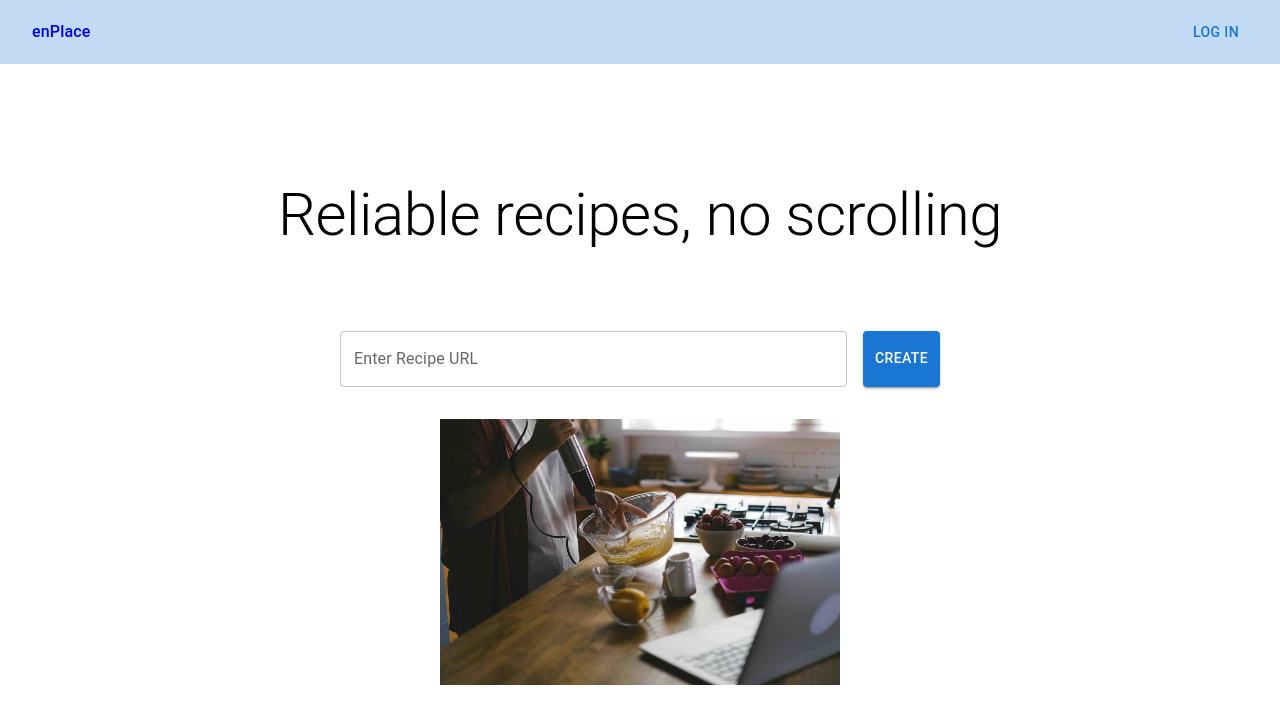
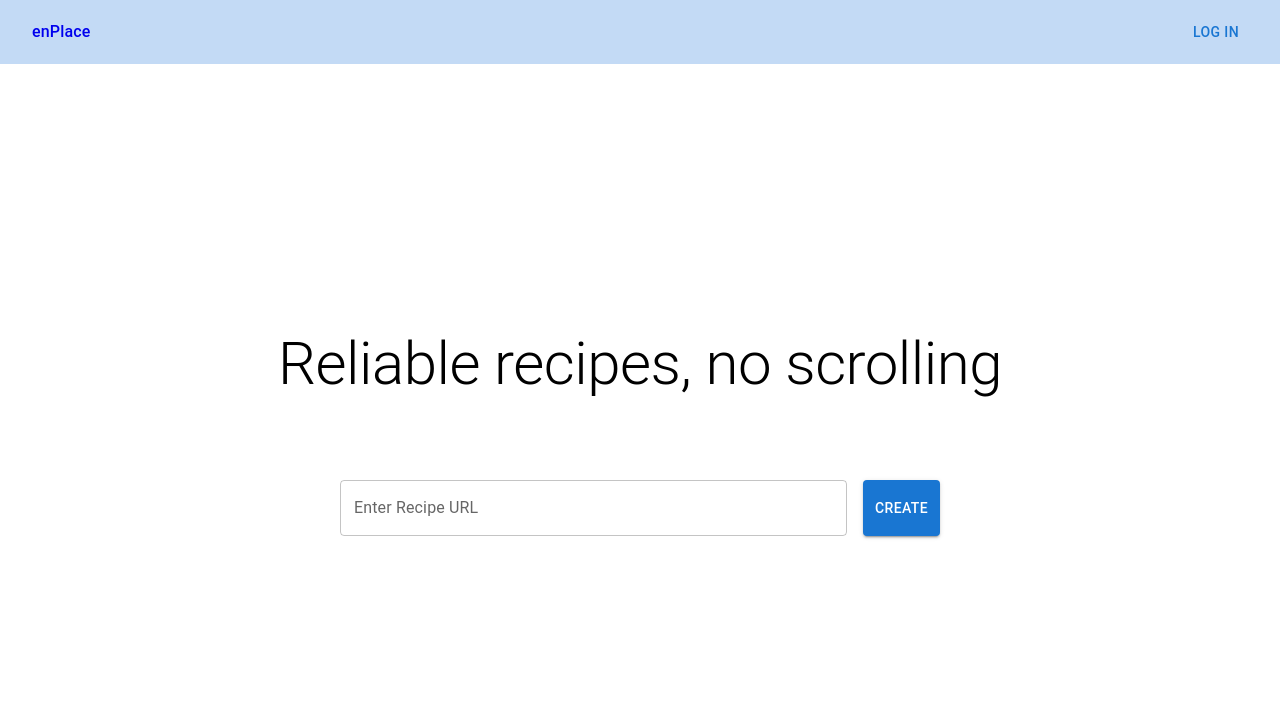
Before and after one commit to ericos-bennett/enPlace, a React (Vite) app in the folder frontend/: page / in a window 1280 px wide. Shown: the top 724 px of the page. Built offline with nearby package versions, Linux system fonts and the light colour scheme; no server answers.

Commit message:
remove image from homepage

```diff
--- a/frontend/src/pages/HomePage/HomePage.tsx
+++ b/frontend/src/pages/HomePage/HomePage.tsx
@@ -1,7 +1,6 @@
 import { Container, Typography } from '@mui/material'
 import { useNavigate } from 'react-router-dom'
 import { CreateRecipeForm } from '~/components/CreateRecipeForm/CreateRecipeForm'
-import homeImage from '~/assets/images/home-image.jpeg'
 import './HomePage.css'
 
 export const HomePage: React.FC = () => {
@@ -17,12 +16,6 @@ export const HomePage: React.FC = () => {
         Reliable recipes, no scrolling
       </Typography>
       <CreateRecipeForm onCreateRecipe={handleCreateRecipe} />
-      <img
-        src={homeImage}
-        className="home-image"
-        width="400px"
-        alt="Home Image"
-      />
     </Container>
   )
 }
```
Also changed, not shown: frontend/src/assets/images/home-image.jpeg (deleted).
